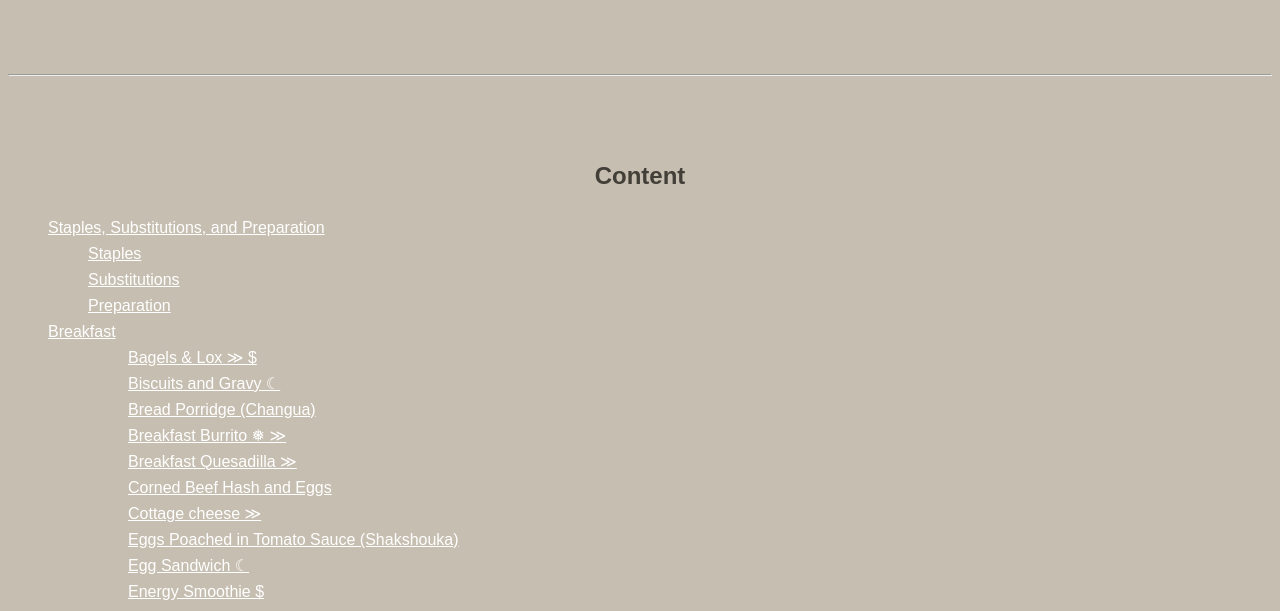
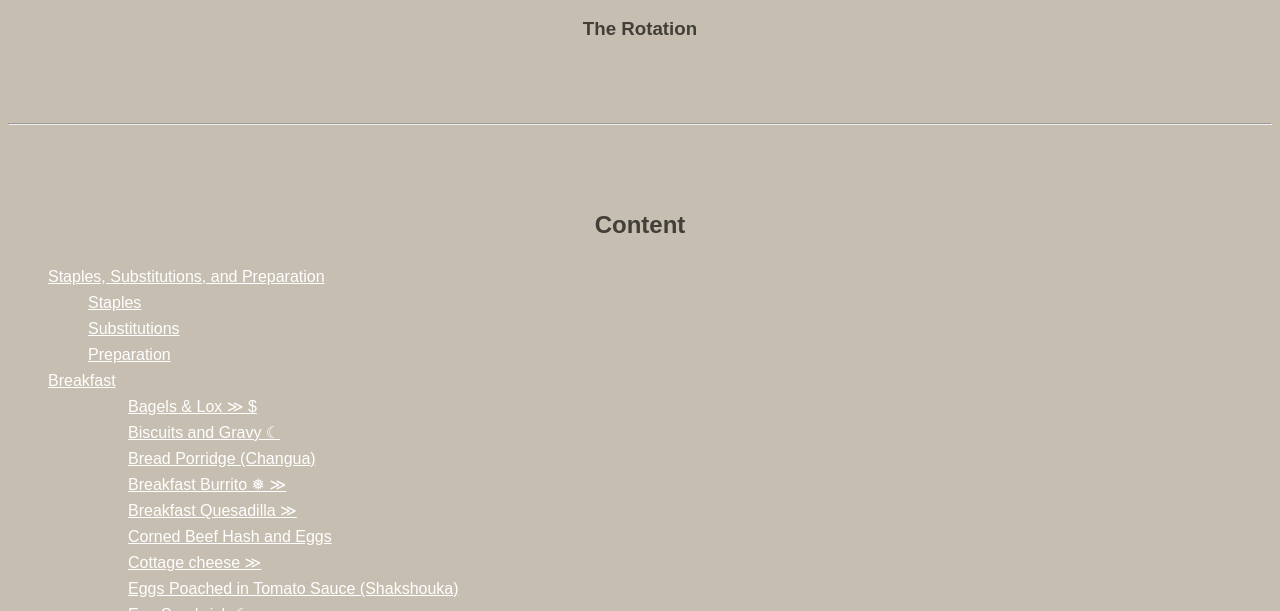
Before and after one commit to sb-ml-py/Recipe-Book, a plain HTML site: page docs/index.html in a window 1280 px wide. Shown: the part 489-1100 px from the top of the page. Drawn offline with Linux system fonts and the light colour scheme.

Commit message:
Update index.html

```diff
--- a/docs/index.html
+++ b/docs/index.html
@@ -28,6 +28,8 @@
 	<img src="images/Recipe_Book_Logo_Transparency.png" class="center" width="400" height="400">
 
 	<h1 style="text-align: center; font-size: 200%;">Recipe Book</h1>
+
+	<h3 class="a" style="text-align: center;"><a href="Rotation.html"><a>The Rotation</a></h3>
 
 	<br><br><hr><br><br>
 	<h2 style="text-align: center;">Content</h2>
```
